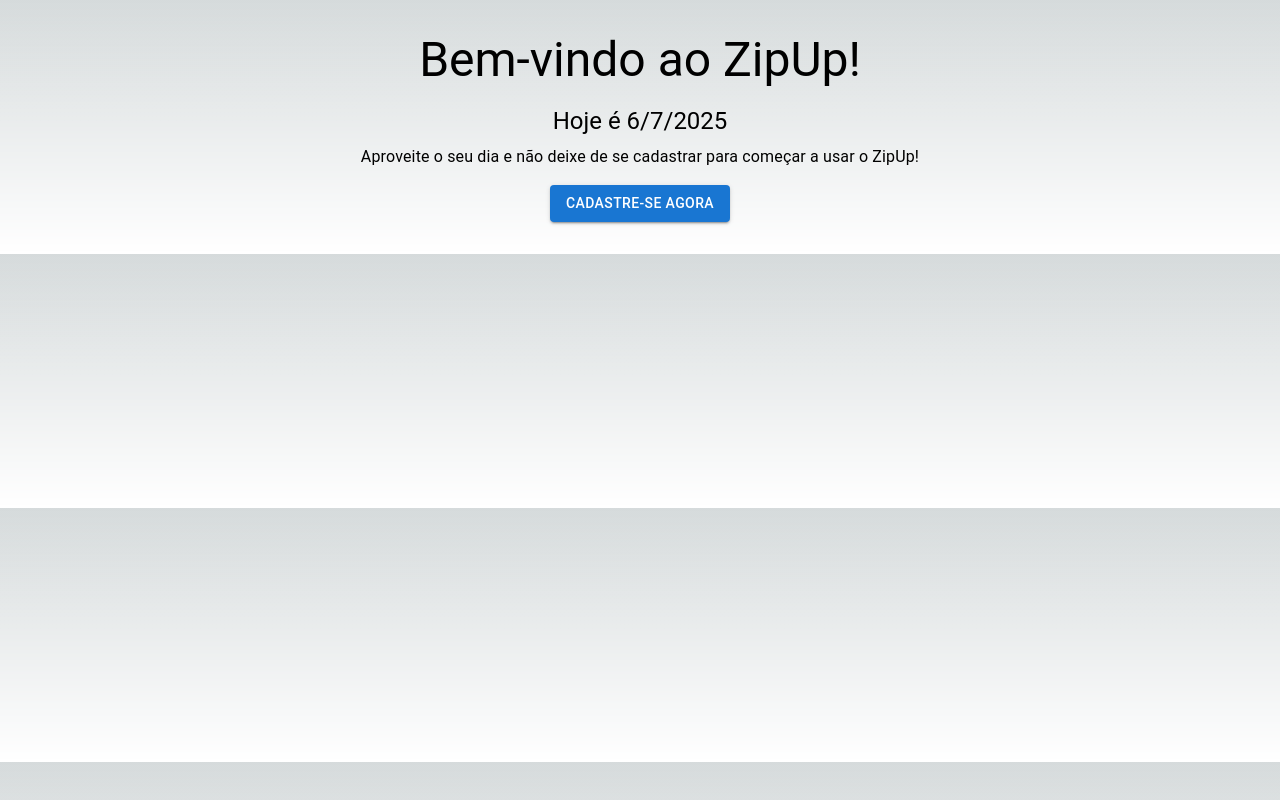
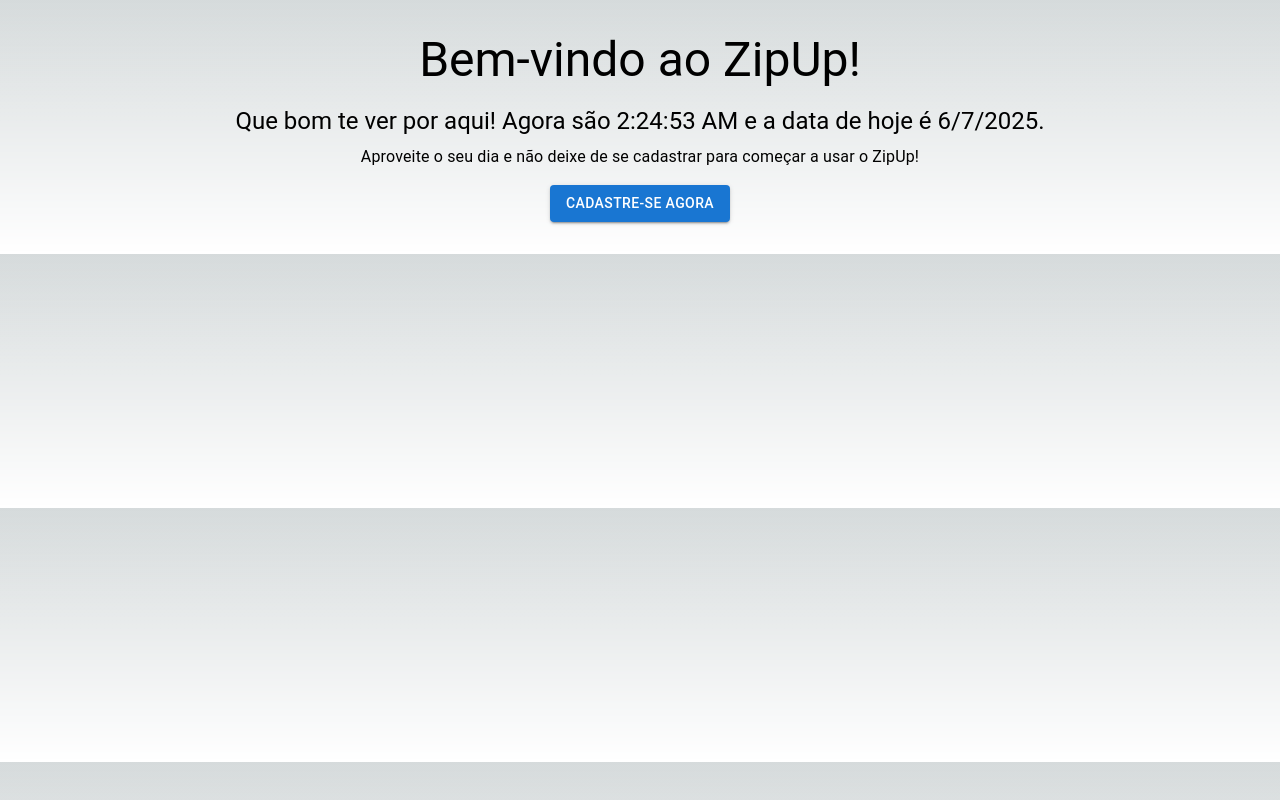
Before and after one commit to wlessadev/ZipUp, a Next.js app: page / in a window 1280 px wide. Built offline with nearby package versions, Linux system fonts and the light colour scheme.

Commit message:
adicionar hora ao index.js

```diff
--- a/pages/index.js
+++ b/pages/index.js
@@ -3,16 +3,25 @@
 import { useState, useEffect } from 'react';
 
 export default function Home() {
+  const [currentTime, setCurrentTime] = useState(null);
   const [currentDate, setCurrentDate] = useState(null);
   const router = useRouter();
 
   useEffect(() => {
-    // Atualiza a data quando o componente monta
-    setCurrentDate(new Date().toLocaleDateString());
+    // Atualiza hora e data a cada segundo
+    const updateDateTime = () => {
+      setCurrentTime(new Date().toLocaleTimeString());
+      setCurrentDate(new Date().toLocaleDateString());
+    };
+
+    updateDateTime(); // Chamada inicial
+    const interval = setInterval(updateDateTime, 1000);
+
+    return () => clearInterval(interval);
   }, []);
 
   const handleRegisterClick = () => {
-    //router.push('/cadastro');
+    router.push('/cadastro');
   };
 
   return (
@@ -21,7 +30,7 @@
         Bem-vindo ao ZipUp!
       </Typography>
       <Typography variant="h5" gutterBottom>
-        Hoje é {currentDate || '--/--/----'}
+        Que bom te ver por aqui! Agora são {currentTime || '--:--:--'} e a data de hoje é {currentDate || '--/--/----'}.
       </Typography>
       <Typography variant="body1" sx={{ marginBottom: 2 }}>
         Aproveite o seu dia e não deixe de se cadastrar para começar a usar o ZipUp!
```
